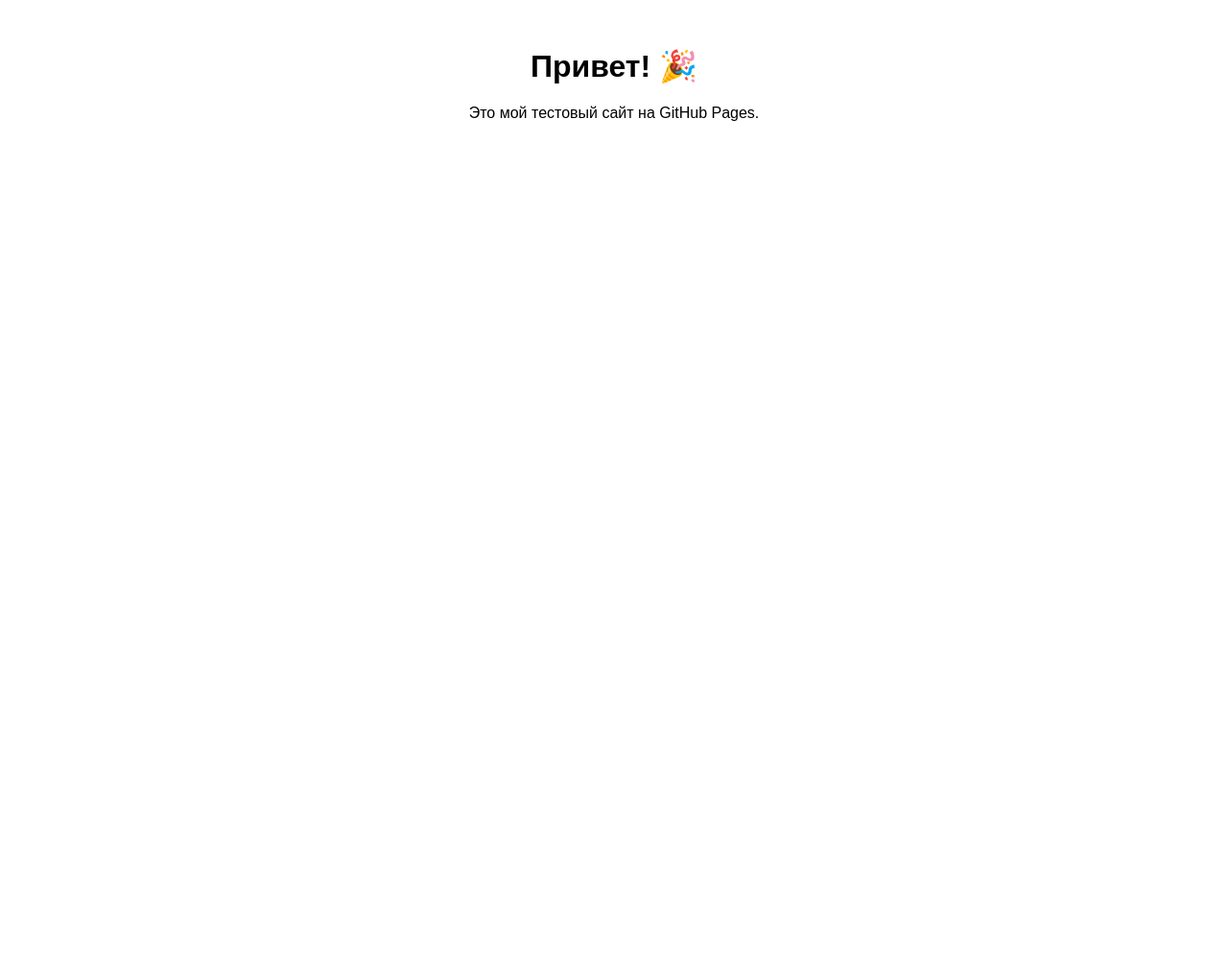
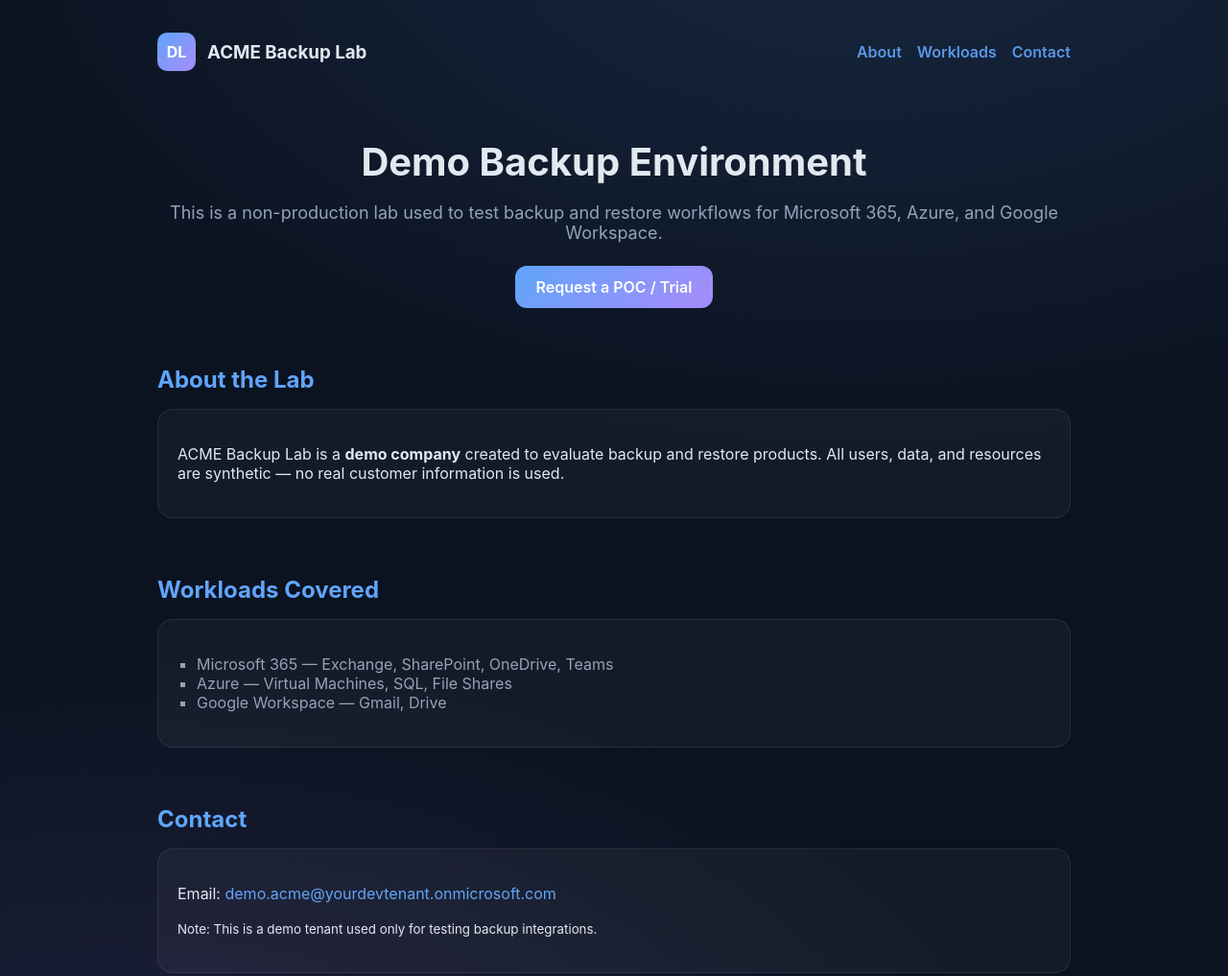
Before and after one commit to evgeniiagoltsman-ui/evgeniiagoltsman-ui.github.io, a plain HTML site: page index.html in a window 1280 px wide. Shown: the top 1017 px of the page at 96% size. Before the commit the page ends 800 px from the top, so only its background shows below. Drawn offline with Linux system fonts and the light colour scheme.

Commit message:
Update index.html

```diff
--- a/index.html
+++ b/index.html
@@ -1,12 +1,96 @@
 <!doctype html>
-<html lang="ru">
+<html lang="en">
 <head>
-  <meta charset="utf-8">
-  <meta name="viewport" content="width=device-width,initial-scale=1">
-  <title>Мой первый сайт</title>
+  <meta charset="utf-8" />
+  <meta name="viewport" content="width=device-width,initial-scale=1" />
+  <title>ACME Backup Lab — Demo Environment</title>
+  <meta name="description" content="A demo environment for testing backup and restore solutions (Microsoft 365, Azure, Google Workspace).">
+  <style>
+    :root{
+      --bg:#0b1220;--card:#0f172a;--muted:#94a3b8;
+      --text:#e2e8f0;--accent:#60a5fa;--accent2:#a78bfa;
+    }
+    *{box-sizing:border-box}
+    body{margin:0;font-family:Inter,system-ui,Arial,Helvetica,sans-serif;
+      background:radial-gradient(1000px 600px at 70% -10%,rgba(96,165,250,.15),transparent),
+      radial-gradient(1000px 600px at 10% 110%,rgba(167,139,250,.15),transparent),
+      var(--bg);color:var(--text)}
+    a{color:var(--accent);text-decoration:none}
+    .container{max-width:1000px;margin:0 auto;padding:24px}
+    header{display:flex;justify-content:space-between;align-items:center;flex-wrap:wrap}
+    .brand{display:flex;align-items:center;gap:12px}
+    .logo{width:40px;height:40px;border-radius:10px;
+      display:grid;place-items:center;
+      background:linear-gradient(135deg,var(--accent),var(--accent2));
+      font-weight:700;color:white}
+    nav{display:flex;gap:16px}
+    nav a{opacity:.9;font-weight:600}
+    nav a:hover{opacity:1}
+    .hero{margin-top:60px;text-align:center}
+    .hero h1{font-size:40px;margin-bottom:10px}
+    .hero p{color:var(--muted);font-size:18px;margin-bottom:24px}
+    .btn{display:inline-block;padding:12px 22px;border-radius:12px;
+      background:linear-gradient(135deg,var(--accent),var(--accent2));
+      color:white;font-weight:600}
+    section{margin-top:60px}
+    h2{color:var(--accent);margin-bottom:16px}
+    ul{color:var(--muted);list-style:square;padding-left:20px}
+    .card{background:rgba(255,255,255,.04);border:1px solid rgba(255,255,255,.08);
+      border-radius:16px;padding:20px;margin-bottom:16px}
+    footer{text-align:center;margin-top:80px;color:var(--muted);font-size:14px}
+    @media(max-width:700px){.hero h1{font-size:28px}}
+  </style>
 </head>
-<body style="font-family:Arial;text-align:center;margin-top:50px">
-  <h1>Привет! 🎉</h1>
-  <p>Это мой тестовый сайт на GitHub Pages.</p>
+<body>
+  <div class="container">
+    <header>
+      <div class="brand">
+        <div class="logo">DL</div>
+        <h3>ACME Backup Lab</h3>
+      </div>
+      <nav>
+        <a href="#about">About</a>
+        <a href="#workloads">Workloads</a>
+        <a href="#contact">Contact</a>
+      </nav>
+    </header>
+
+    <section class="hero">
+      <h1>Demo Backup Environment</h1>
+      <p>This is a non-production lab used to test backup and restore workflows for Microsoft 365, Azure, and Google Workspace.</p>
+      <a class="btn" href="#contact">Request a POC / Trial</a>
+    </section>
+
+    <section id="about">
+      <h2>About the Lab</h2>
+      <div class="card">
+        <p>ACME Backup Lab is a <strong>demo company</strong> created to evaluate backup and restore products.
+        All users, data, and resources are synthetic — no real customer information is used.</p>
+      </div>
+    </section>
+
+    <section id="workloads">
+      <h2>Workloads Covered</h2>
+      <div class="card">
+        <ul>
+          <li>Microsoft 365 — Exchange, SharePoint, OneDrive, Teams</li>
+          <li>Azure — Virtual Machines, SQL, File Shares</li>
+          <li>Google Workspace — Gmail, Drive</li>
+        </ul>
+      </div>
+    </section>
+
+    <section id="contact">
+      <h2>Contact</h2>
+      <div class="card">
+        <p>Email: <a href="mailto:demo.acme@yourdevtenant.onmicrosoft.com">demo.acme@yourdevtenant.onmicrosoft.com</a></p>
+        <p><small>Note: This is a demo tenant used only for testing backup integrations.</small></p>
+      </div>
+    </section>
+
+    <footer>
+      <p>© 2025 ACME Backup Lab — Demo Environment. All data is synthetic.</p>
+    </footer>
+  </div>
 </body>
 </html>
```
